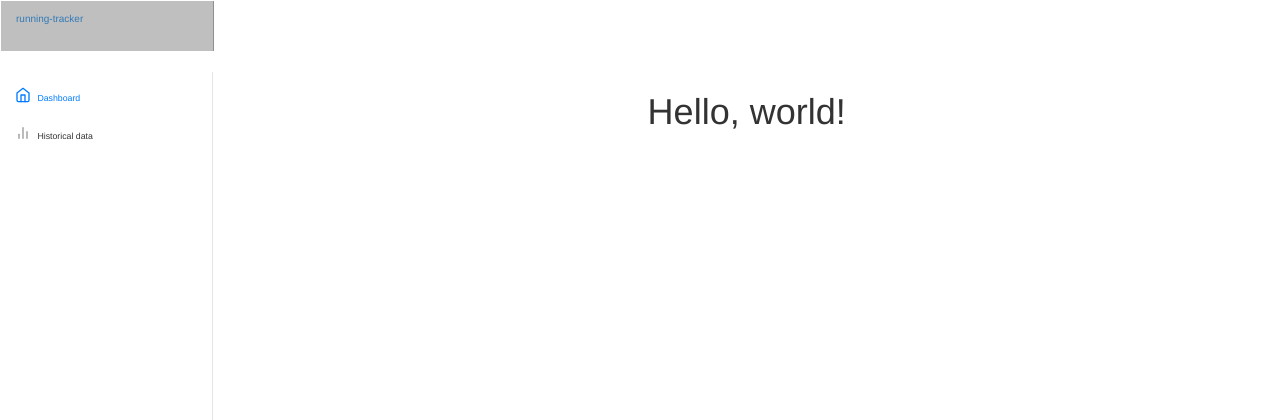
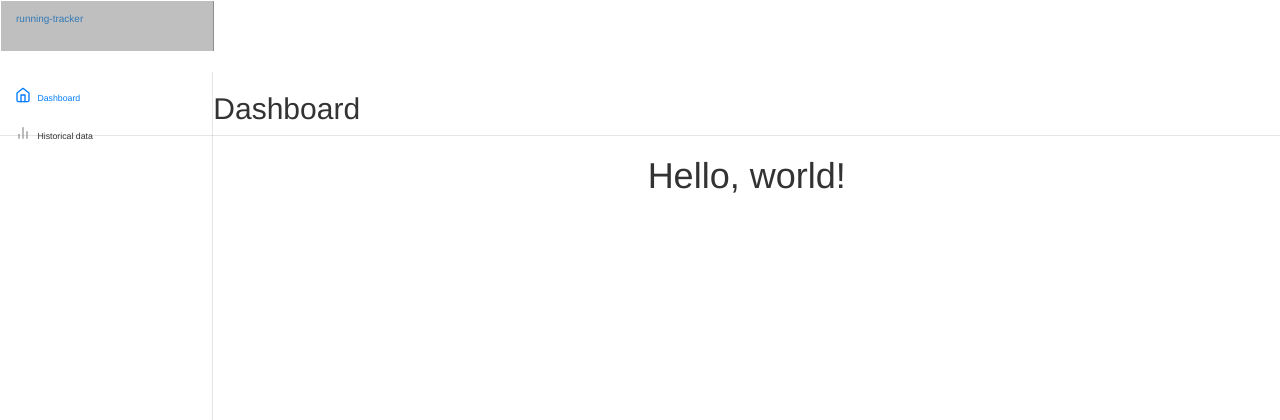
Before and after one commit to OzuYatamutsu/running-tracker, a Flask app: page / in a window 1280 px wide. Shown: the top 420 px of the page. Run offline with Flask 2, Linux system fonts and the light colour scheme; some libraries are stand-ins or nearby versions.

Commit message:
Work on frontend component

```diff
--- a/runningtracker/frontend/templates/base.html
+++ b/runningtracker/frontend/templates/base.html
@@ -47,7 +47,9 @@
     <!-- not closing container-fluid row -->
 {% endblock %}
 
+<main role="main" class="col-md-9 ml-sm-auto col-lg-10 pt-3 px-4">
 {% block content %}
     BASE_TEMPLATE
 {% endblock %}
+</main>
 </div>  <!-- end container-fluid row -->
--- a/runningtracker/frontend/templates/index.html
+++ b/runningtracker/frontend/templates/index.html
@@ -5,9 +5,10 @@
 {% endblock %}
 
 {% block content %}
-    <main role="main" class="col-md-9 ml-sm-auto col-lg-10 pt-3 px-4">
-        <div class="px-3 py-3 pb-md-4 mx-auto text-center">
-            <h1 class="display-4">Hello, world!</h1>
-        </div>
-    </main>
+    <div class="d-flex justify-content-between flex-wrap flex-md-nowrap align-items-center pb-2 mb-3 border-bottom">
+        <h1 class="h2">Dashboard</h1>
+    </div>
+    <div class="px-3 py-3 pb-md-4 mx-auto text-center">
+        <h1 class="display-4">Hello, world!</h1>
+    </div>
 {% endblock %}
```
